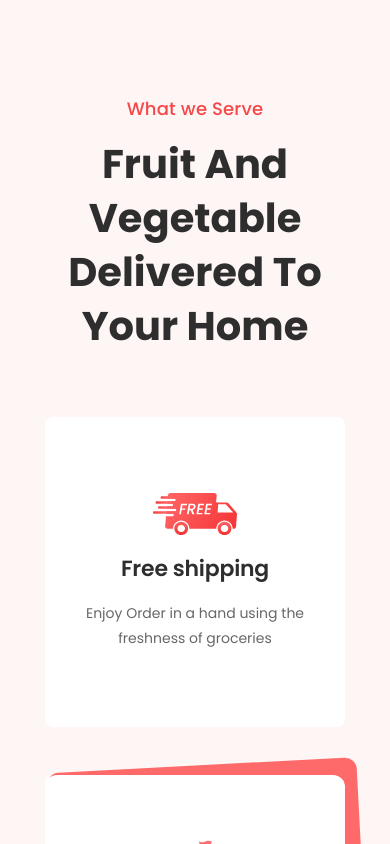
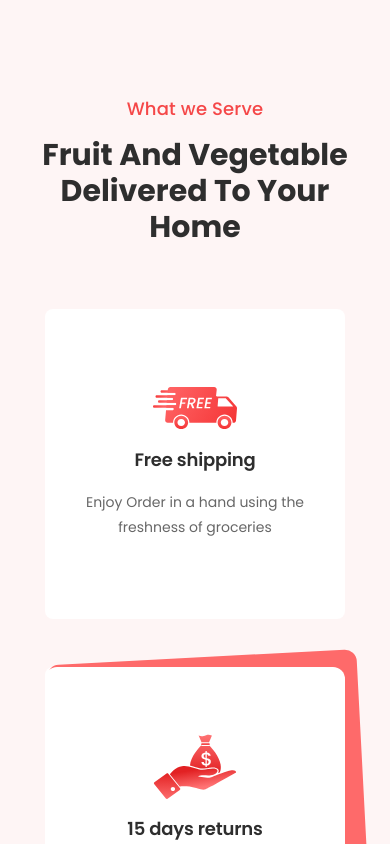
Before and after one commit to thekojopatrick/react-projects, a React (Create React App) app in the folder 02-grocery-delivery-website/: page / in a window 390 px wide. Shown: the part 1560-2404 px from the top of the page. Built offline with nearby package versions, Linux system fonts and the light colour scheme.

Commit message:
fix our services responsive

```diff
--- a/02-grocery-delivery-website/src/components/our-services/our-services.styles.scss
+++ b/02-grocery-delivery-website/src/components/our-services/our-services.styles.scss
@@ -1,6 +1,6 @@
 .our-services {
 	background: #fef5f5;
-  @apply py-24;
+	@apply py-24 overflow-hidden;
 
 	&-content {
 		@apply container mx-auto p-4 text-center flex gap-4 flex-col items-center justify-center;
@@ -15,17 +15,13 @@
 	}
 
 	h2 {
-    font-weight: 700;
-    font-size: 40px;
-    line-height: 54px;
-    text-transform: capitalize;
 		color: #2e2e2e;
-    @apply w-11/12 md:w-1/2 mb-12;
+		@apply font-bold capitalize w-11/12 md:w-1/2 mb-12 text-3xl md:text-4xl;
 	}
 }
 
 .services {
-  @apply flex flex-col md:flex-row place-items-center gap-12;
+	@apply flex flex-col flex-wrap md:flex-row items-center justify-center gap-12;
 }
 
 .service {
@@ -34,11 +30,9 @@
 	@apply relative z-10 flex flex-col gap-4 items-center justify-center rounded-lg bg-white p-8;
 
 	h4 {
-    font-weight: 600;
-    font-size: 22px;
-    line-height: 33px;
 		letter-spacing: -0.01em;
 		color: #2e2e2e;
+    @apply font-semibold text-lg md:text-xl ;
 	}
 
 	p {
```
Also changed, not shown: 02-grocery-delivery-website/src/components/navbar/navbar.styles.scss (+4 -4 lines). Lines whose indentation alone changed are shown as unchanged.
